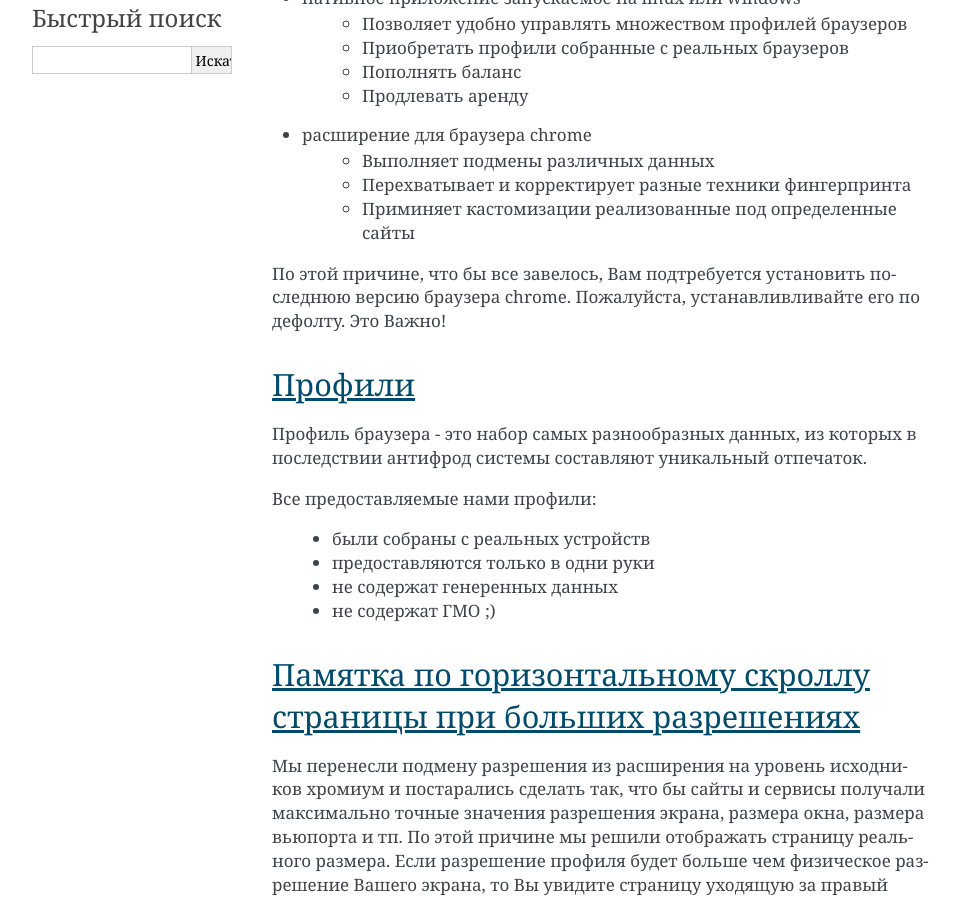
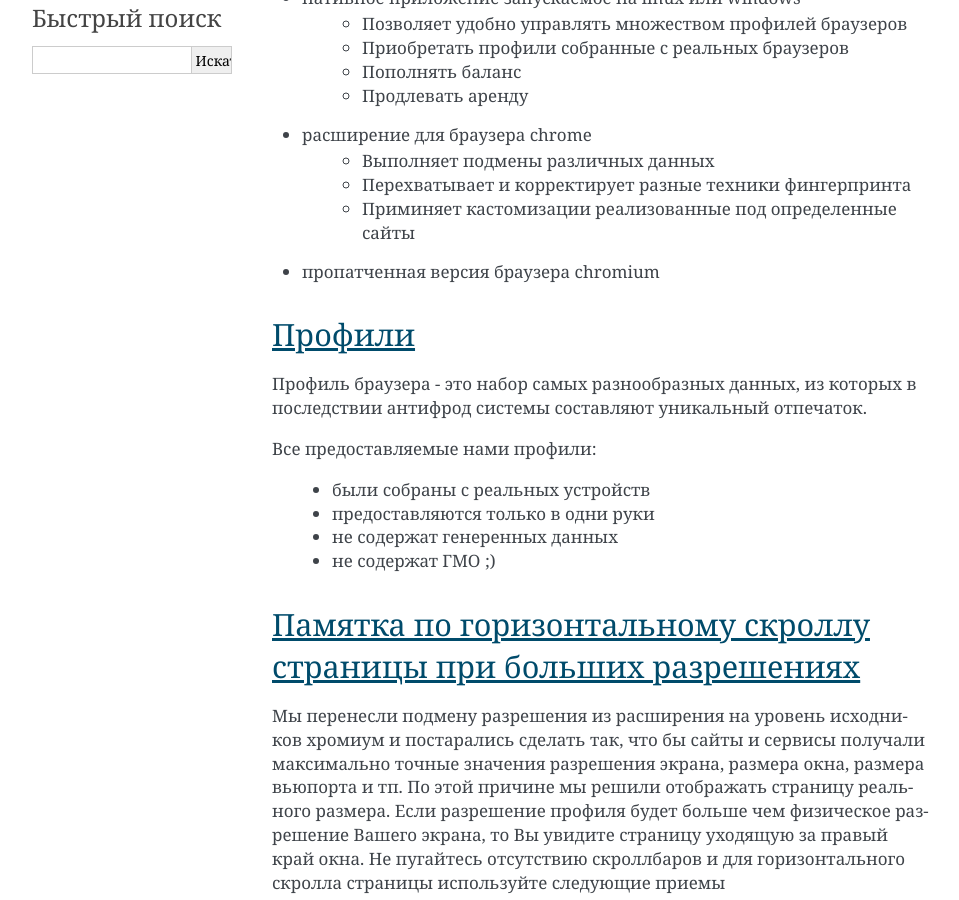
Before and after one commit to gcc-master/chebrowser-beta-doc, a Sphinx documentation site: the page built from source/faq.rst, in a window 1280 px wide and 900 px high, scrolled down 559 px. Shown: the whole window, without its empty margins (148-1107 px from the left). Built offline with Sphinx 7.4.7, drawn with Linux system fonts in a browser that asks for light colours.

Commit message:
ver 0.2.2

```diff
--- a/source/faq.rst
+++ b/source/faq.rst
@@ -17,9 +17,7 @@ F.A.Q.
     - Выполняет подмены различных данных
     - Перехватывает и корректирует разные техники фингерпринта
     - Приминяет кастомизации реализованные под определенные сайты
-
-По этой причине, что бы все завелось, Вам подтребуется установить последнюю версию браузера chrome.
-Пожалуйста, устанавливливайте его по дефолту. Это Важно!
+- пропатченная версия браузера chromium
 
 
 Профили
```
